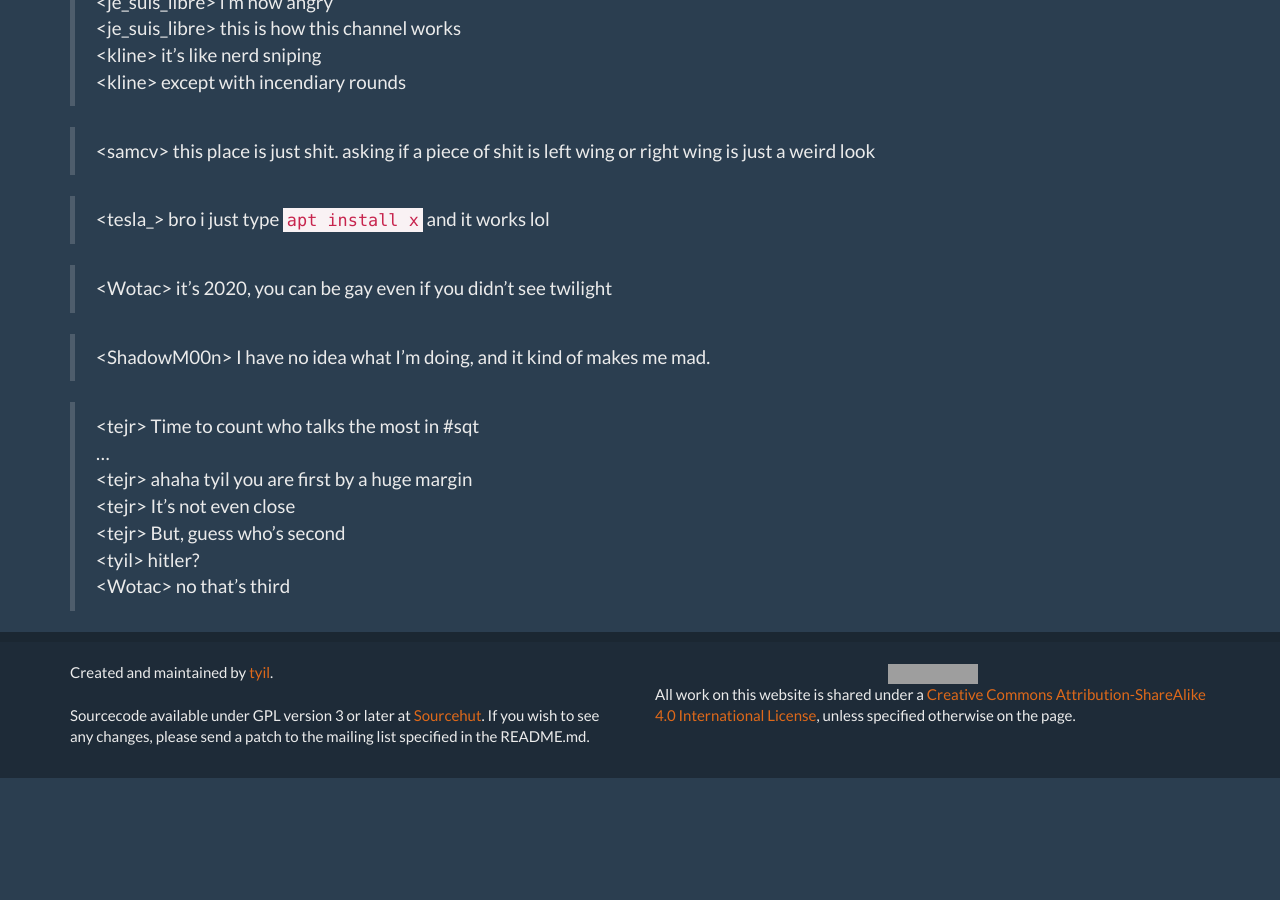
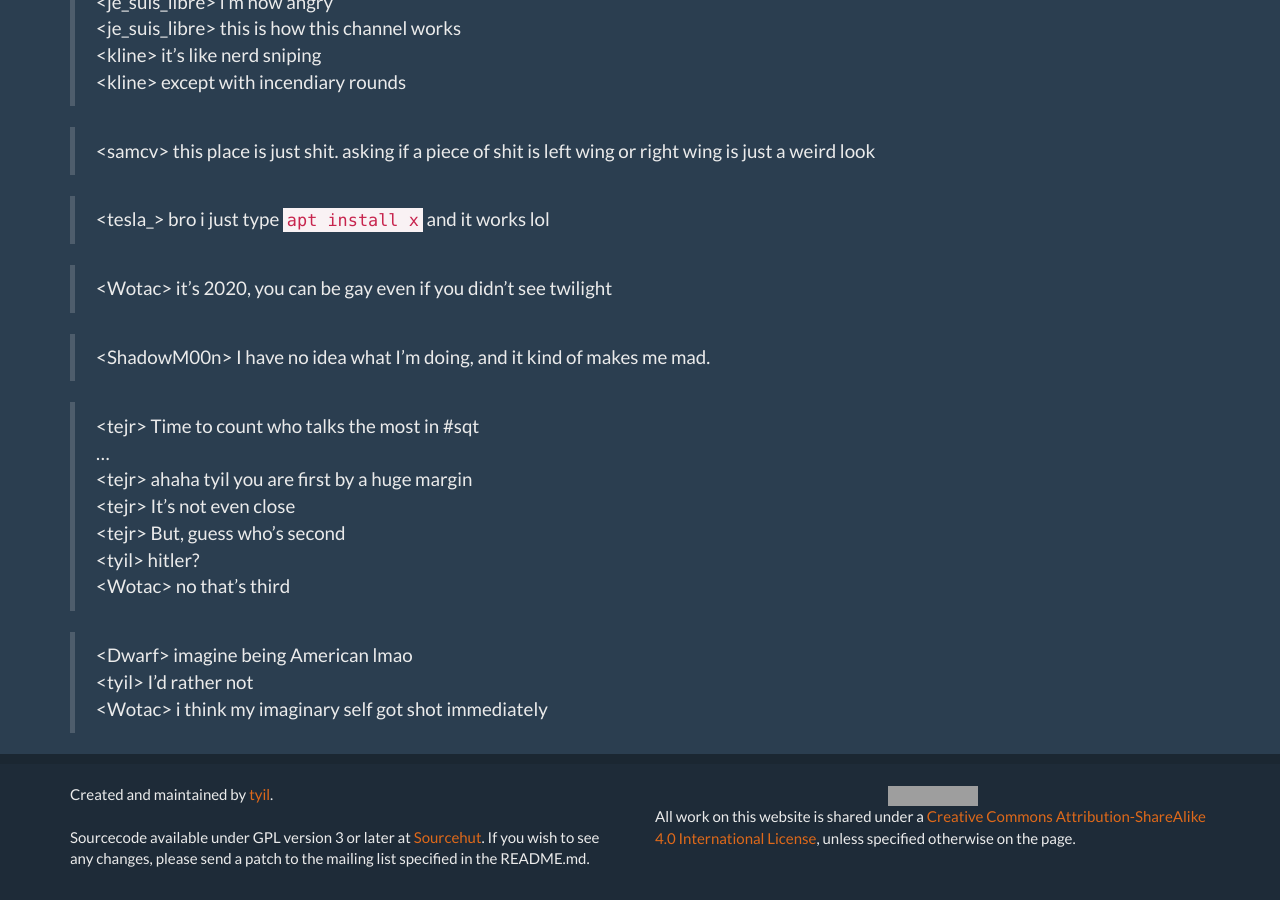
Before and after one commit to scriptkitties/fglt, a Jekyll site: the page built from irc.md, in a window 1280 px wide and 900 px high, scrolled down 1034 px. Built offline with Jekyll 4.4.1, drawn with Linux system fonts in a browser that asks for light colours; before the commit the page ends 1812 px from its top, so only the background shows below that; grey boxes are pictures that could not be loaded.

Commit message:
Add a quote from Wotac about imagination

```diff
--- a/irc.md
+++ b/irc.md
@@ -61,3 +61,7 @@ connect to the IRC network.
 > &lt;tejr&gt; But, guess who's second
 > &lt;tyil&gt; hitler?
 > &lt;Wotac&gt; no that's third
+
+> &lt;Dwarf&gt; imagine being American lmao
+> &lt;tyil&gt; I'd rather not
+> &lt;Wotac&gt; i think my imaginary self got shot immediately
```
